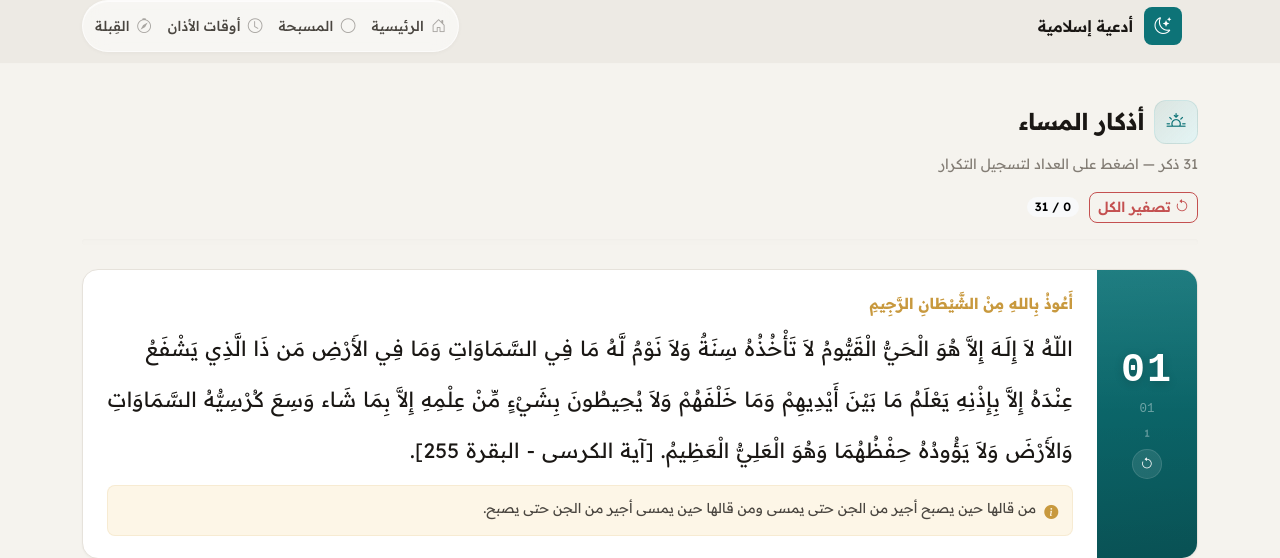
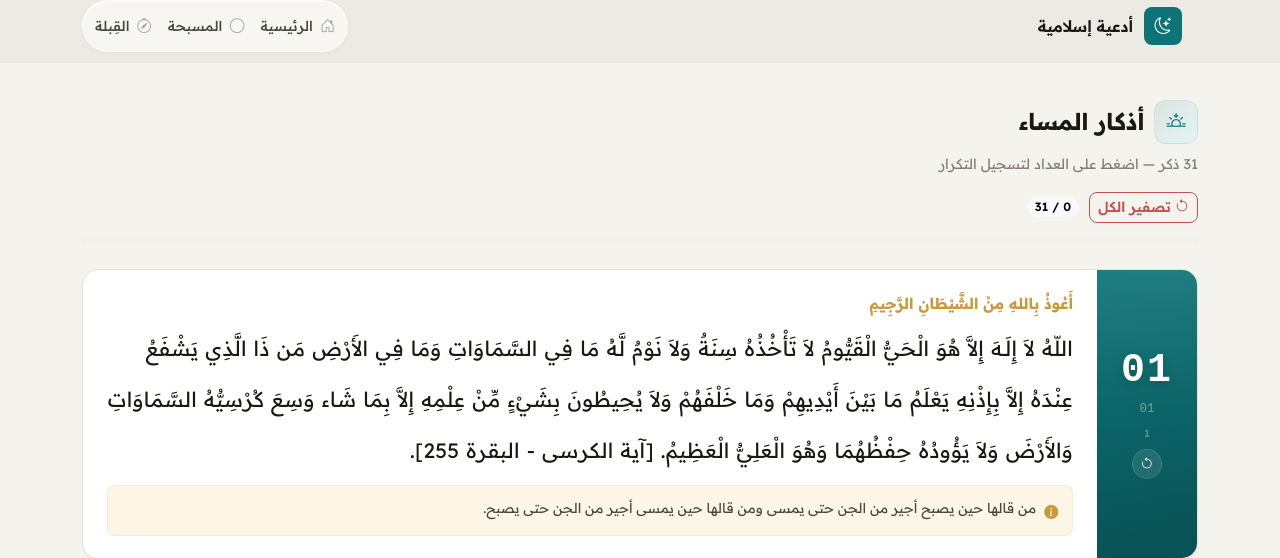
Before and after one commit to alghamdihani7-jpg/Islamify, a Flask app: page /azkar/evening in a window 1280 px wide. Shown: the top 558 px of the page. Run offline with Flask 3, Linux system fonts and the light colour scheme.

Commit message:
Add files via upload

```diff
--- a/templates/base.html
+++ b/templates/base.html
@@ -49,12 +49,7 @@
               <i class="bi bi-circle"></i> المسبحة
             </a>
           </li>
-          <li class="nav-item">
-            <a class="nav-link {% if request.endpoint == 'prayer_times' %}active{% endif %}"
-               href="{{ url_for('prayer_times') }}">
-              <i class="bi bi-clock"></i> أوقات الأذان
-            </a>
-          </li>
+
           <li class="nav-item">
             <a class="nav-link {% if request.endpoint == 'qibla' %}active{% endif %}"
                href="{{ url_for('qibla') }}">
```
